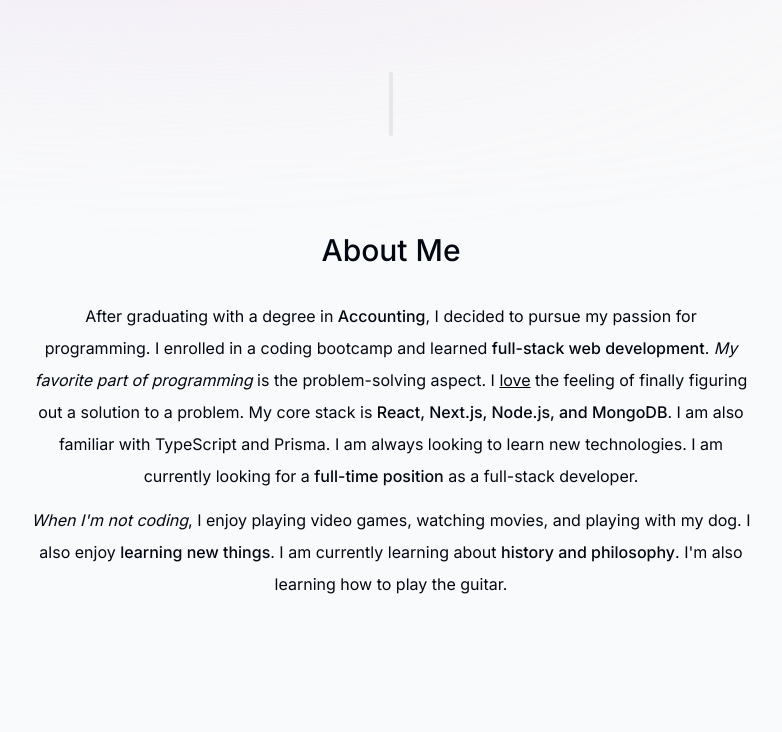
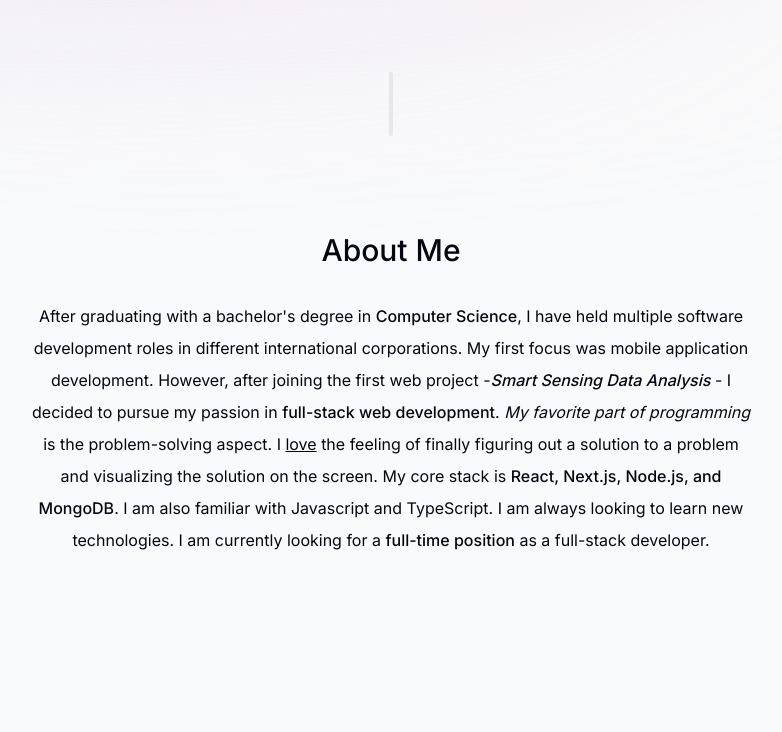
Before and after one commit to trile-it/tri-le-portfolio, a Next.js app: page / in a window 1280 px wide. Shown: the part 592-1324 px from the top of the page, without its empty margins (249-1031 px from the left). Built offline with nearby package versions, Linux system fonts and the light colour scheme.

Commit message:
update about me info

```diff
--- a/src/components/about.tsx
+++ b/src/components/about.tsx
@@ -19,30 +19,31 @@ function About() {
     >
       <SectionHeading>About Me</SectionHeading>
       <p className="mb-3">
-        After graduating with a degree in{" "}
-        <span className="font-medium">Accounting</span>, I decided to pursue my
-        passion for programming. I enrolled in a coding bootcamp and learned{" "}
+        After graduating with a bachelor's degree in{" "}
+        <span className="font-medium">Computer Science</span>, I have held
+        multiple software development roles in different international corporations.
+        My first focus was mobile application development. However, after joining
+        the first web project -
+        <span className="font-medium italic">Smart Sensing Data Analysis</span>{" "}
+        - I decided to pursue my passion in{" "}
         <span className="font-medium">full-stack web development</span>.{" "}
         <span className="italic">My favorite part of programming</span> is the
         problem-solving aspect. I <span className="underline">love</span> the
-        feeling of finally figuring out a solution to a problem. My core stack
-        is{" "}
+        feeling of finally figuring out a solution to a problem and visualizing
+        the solution on the screen. My core stack is{" "}
         <span className="font-medium">
           React, Next.js, Node.js, and MongoDB
         </span>
-        . I am also familiar with TypeScript and Prisma. I am always looking to
+        . I am also familiar with Javascript and TypeScript. I am always looking to
         learn new technologies. I am currently looking for a{" "}
         <span className="font-medium">full-time position</span> as a full-stack
         developer.
       </p>
-      <p>
-        <span className="italic">When I'm not coding</span>, I enjoy playing
-                                                           video games, watching movies, and playing with my dog. I also
-                                                           enjoy{" "}
-        <span className="font-medium">learning new things</span>. I am currently
+      <p className="hidden">
+        <span className="italic">When I'm not coding</span>, I enjoy watching Youtube to{" "}
+        <span className="font-medium">learn new things</span>. I am currently
                                                            learning about{" "}
-        <span className="font-medium">history and philosophy</span>. I'm also
-                                                           learning how to play the guitar.
+        <span className="font-medium">being a part-time Youtuber</span>.
       </p>
     </motion.section>
   );
```
